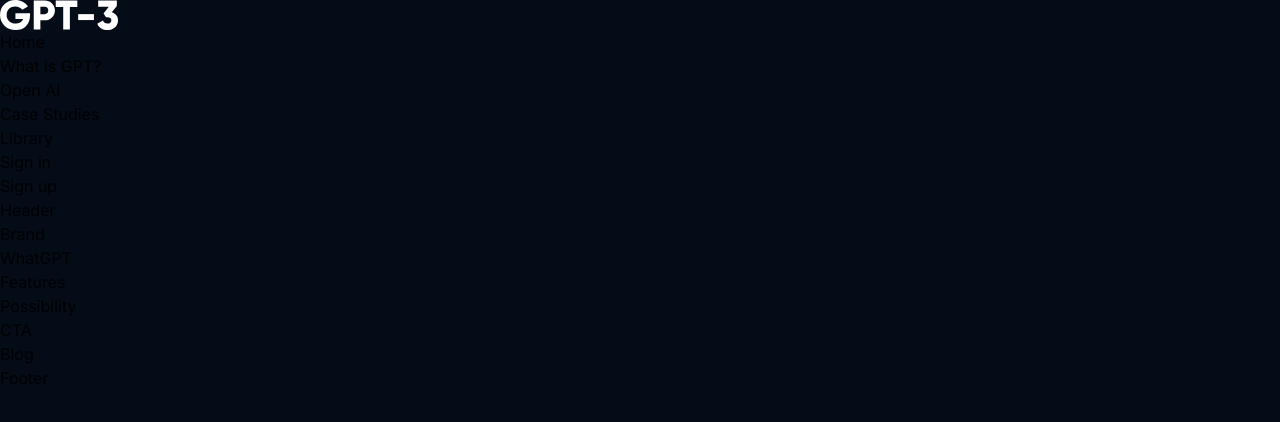
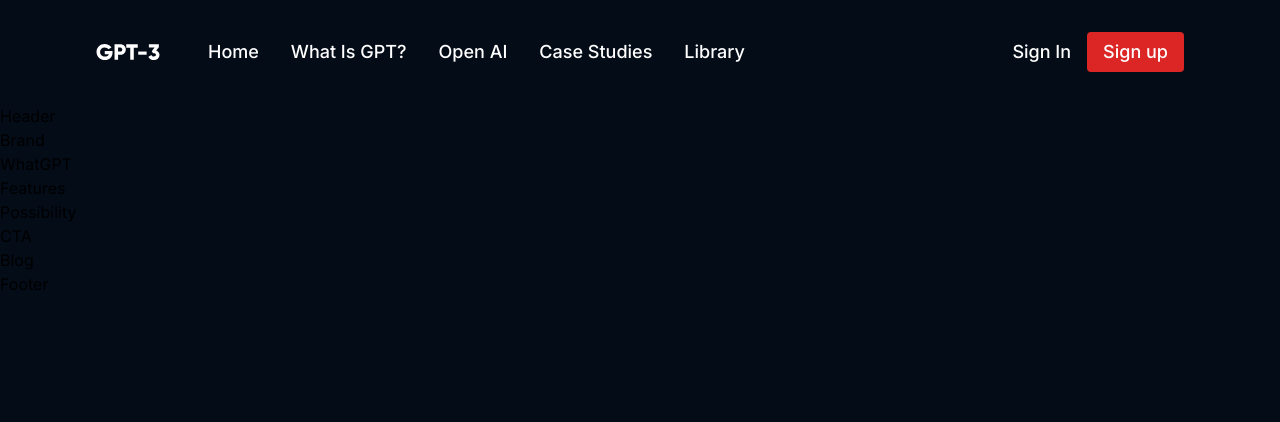
Before and after one commit to larryh12/gpt3-site, a Next.js app: page / in a window 1280 px wide. Shown: the top 422 px of the page. Built offline with nearby package versions, Linux system fonts and the light colour scheme.

Commit message:
add tailwind styles

```diff
--- a/components/Navbar.jsx
+++ b/components/Navbar.jsx
@@ -3,22 +3,22 @@
 
 const Navbar = () => {
   return (
-    <div className="gpt__navbar">
-      <div className="gpt__navbar-links">
-        <div className="gpt__navbar-links_logo">
-          <img src="logo.svg" />
+    <div className="flex justify-between items-center py-8 px-24">
+      <div className="flex flex-1 justify-start items-center">
+        <div className="mr-8">
+          <img className="w-16 h-4" src="logo.svg"/>
         </div>
-        <div className="gpt__navbar-links_container">
-          <p><a href="#home">Home</a></p>
-          <p><a href="#wgpt">What is GPT?</a></p>
-          <p><a href="#possibility">Open AI</a></p>
-          <p><a href="#features">Case Studies</a></p>
-          <p><a href="#blog">Library</a></p>
+        <div className="flex flex-row">
+          <p className="text-white font-medium text-lg leading-6 capitalize my-0 mx-4 cursor-pointer"><a href="#home">Home</a></p>
+          <p className="text-white font-medium text-lg leading-6 capitalize my-0 mx-4 cursor-pointer"><a href="#wgpt">What is GPT?</a></p>
+          <p className="text-white font-medium text-lg leading-6 capitalize my-0 mx-4 cursor-pointer"><a href="#possibility">Open AI</a></p>
+          <p className="text-white font-medium text-lg leading-6 capitalize my-0 mx-4 cursor-pointer"><a href="#features">Case Studies</a></p>
+          <p className="text-white font-medium text-lg leading-6 capitalize my-0 mx-4 cursor-pointer"><a href="#blog">Library</a></p>
         </div>
       </div>
-      <div className="gpt__navbar-sign">
-        <p>Sign in</p>
-        <button type="button">Sign up</button>
+      <div className="flex justify-end items-center">
+      <p className="text-white font-medium text-lg leading-6 capitalize my-0 mx-4 cursor-pointer">Sign in</p>
+        <button className="py-2 px-4 text-white bg-red-600 font-medium text-lg leading-6 border-none outline-none cursor-pointer rounded" type="button">Sign up</button>
       </div>
     </div>
   )
```
